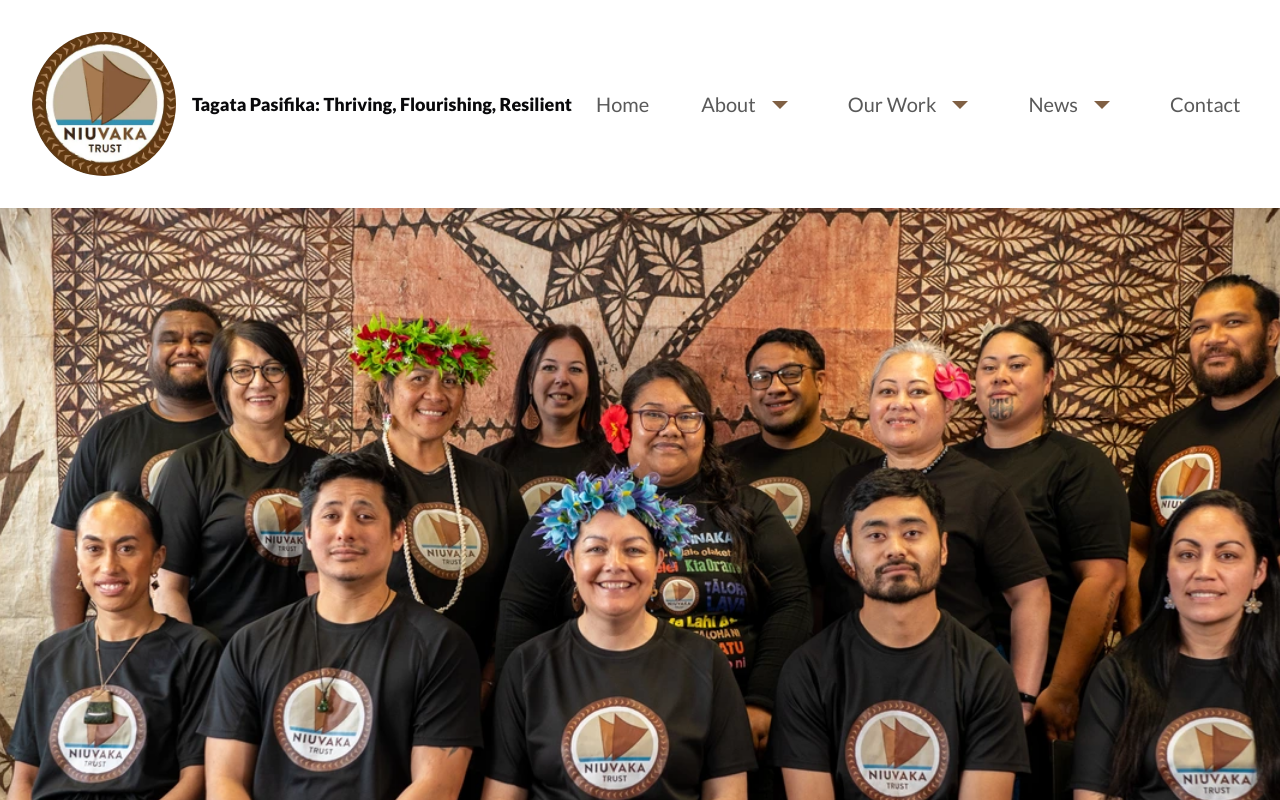
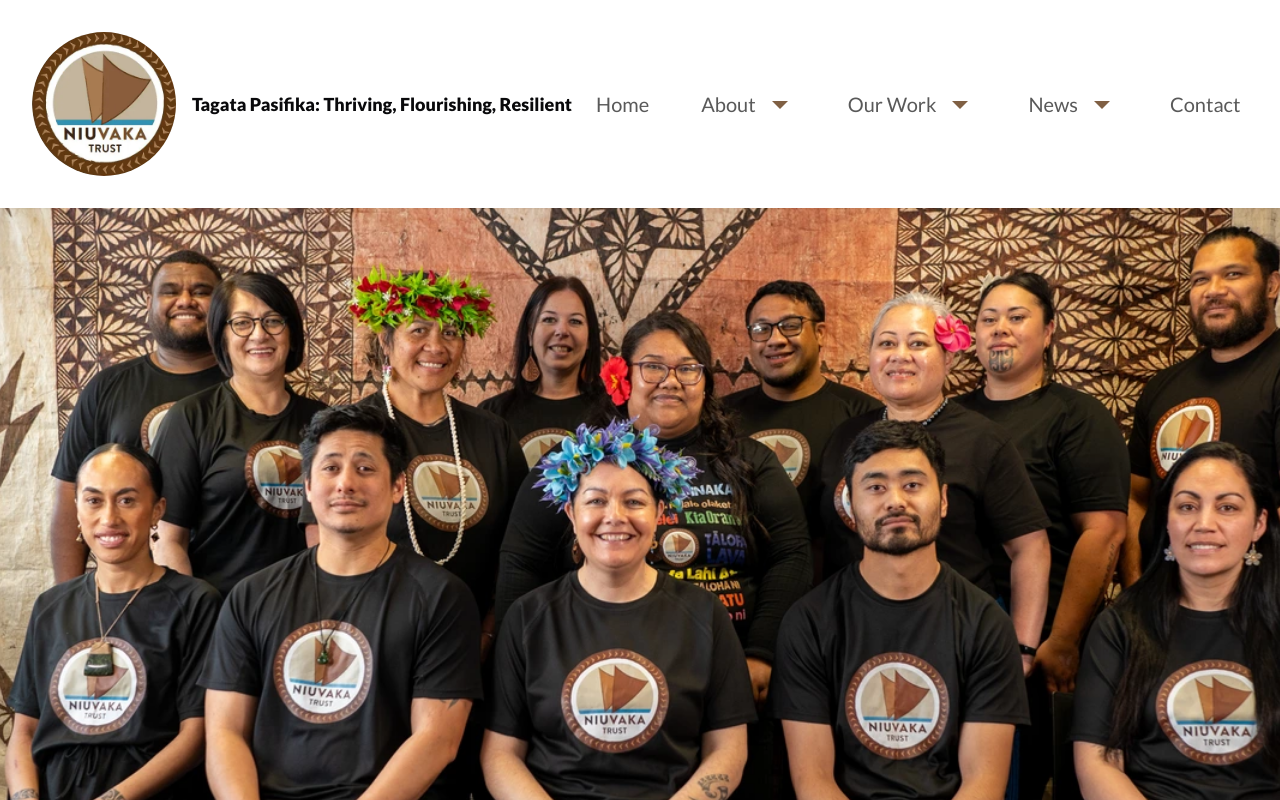
Before and after one commit to jhigger/niuvaka-trust, a Next.js app: page /donate in a window 1280 px wide. Shown: the top 800 px of the page. Built offline with nearby package versions, Linux system fonts and the light colour scheme.

Commit message:
feat: reduce top margin and add padding

```diff
--- a/src/pages/donate.tsx
+++ b/src/pages/donate.tsx
@@ -17,7 +17,7 @@
       <div className="relative min-h-screen bg-background">
         <Navbar />
 
-        <section className="mt-52">
+        <section className="mt-40">
           <div className="mx-auto p-0">
             <img
               src="/hero_images/services.webp"
@@ -28,7 +28,7 @@
           </div>
         </section>
 
-        <section className="mx-auto my-16 flex max-w-screen-xl flex-col items-center gap-16 md:p-8">
+        <section className="mx-auto my-16 flex max-w-screen-xl flex-col items-center gap-16 p-4 md:p-8">
           <h1 className="text-center text-3xl font-black text-mint-500 lg:text-5xl">
             Thank you for your contribution
           </h1>
```
